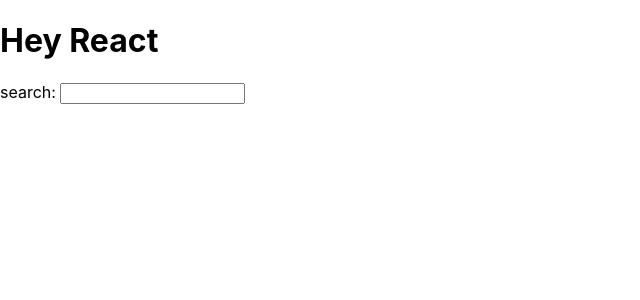
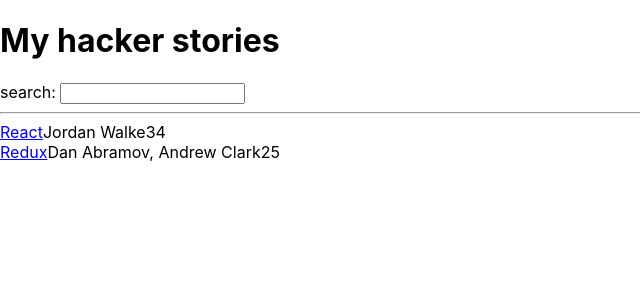
Before and after one commit to Sabathrodriguez/hacker-stories, a React (Create React App) app: page / in a window 1280 px wide. Shown: the top 300 px of the page, without its empty margins (0-640 px from the left). Built offline with nearby package versions, Linux system fonts and the light colour scheme.

Commit message:
use proper keys with dynamic lists

```diff
--- a/src/App.js
+++ b/src/App.js
@@ -7,16 +7,47 @@
   title: "React"
 }
 
+const list = [
+  {
+    title: "React",
+    url: "https://reactjs.org/",
+    author: "Jordan Walke",
+    num_comments: 3,
+    points: 4,
+    objectID: 0
+  },
+  {
+    title: "Redux",
+    url: "https://redux.js.org/",
+    author: 'Dan Abramov, Andrew Clark',
+    num_comments: 2,
+    points: 5,
+    objectID: 1
+  }
+]
+
 function App() {
   const title = 'React'
   return (
     <div>
       <h1>
-        {welcome["greeting"]} {welcome["title"]}
+        My hacker stories
       </h1>
 
       <label htmlFor="search">search: </label>
       <input id="search" type="text"/>
+
+      <hr/>
+      {list.map(function(item) {
+        return (
+          <div key={item.objectID}>
+            <span><a href={item.url}>{item.title}</a></span>
+            <span>{item.author}</span>
+            <span>{item.num_comments}</span>
+            <span>{item.points}</span>
+          </div>
+      );
+      })}
     </div>
   );
 }
```
